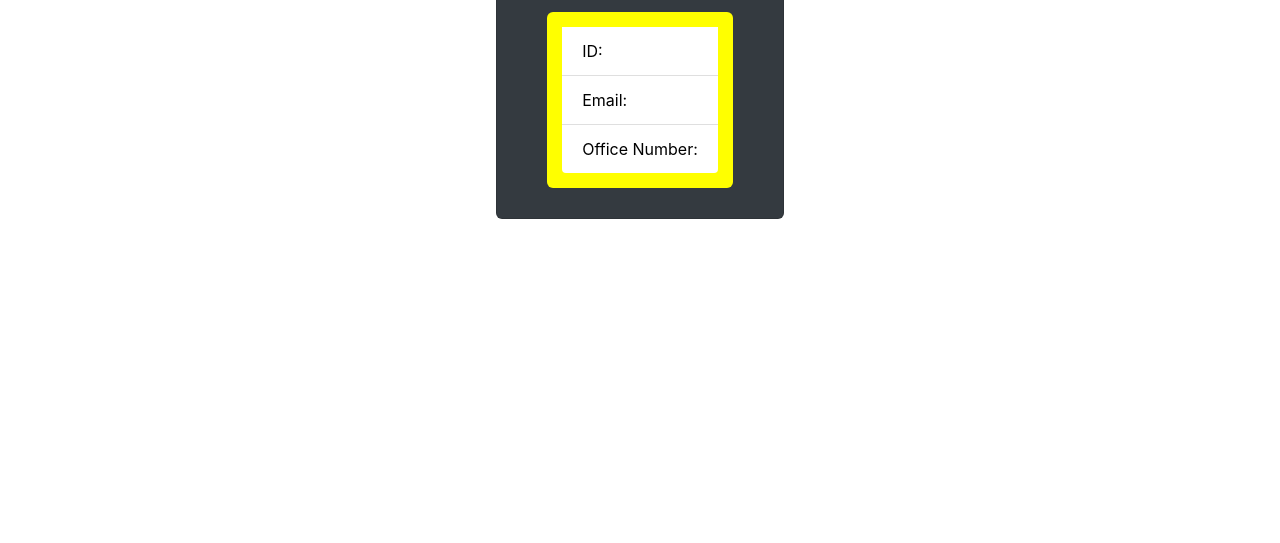
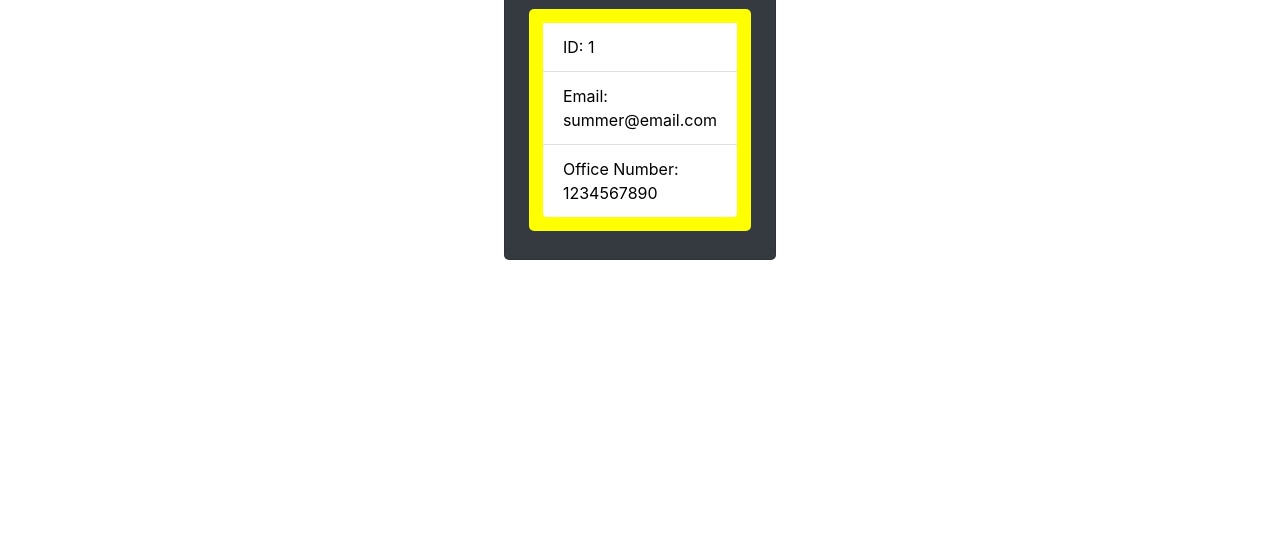
Before and after one commit to SummerElise/Obj-Oriented-Programming-10, a website: page final.html in a window 1280 px wide. Shown: the part 257-800 px from the top of the page. Drawn offline with nearby package versions, Linux system fonts and the light colour scheme.

Commit message:
added to my style section of the final html file

```diff
--- a/final.html
+++ b/final.html
@@ -12,22 +12,22 @@
                 display: flex;
                 flex-wrap: wrap;
                 justify-content: center;
-                margin-top: 20px;
-                margin-bottom: 20px;
+                margin-top: 19px;
+                margin-bottom: 19px;
             }
             .card {
-                padding: 15px;
-                border-radius: 6px;
+                padding: 14px;
+                border-radius: 5px;
                 background-color: white;
                 color: white;
-                margin: 15px;
+                margin: 14px;
             }
             .text {
-                padding: 15px;
-                border-radius: 6px;
+                padding: 14px;
+                border-radius: 5px;
                 background-color: yellow;
                 color: black;
-                margin: 15px;
+                margin: 14px;
             }
             .col {
                 flex: 1;
@@ -40,17 +40,17 @@
         <span class="navbar-brand mb-0 h1 w-100 text-center">Team Members</span>
     </nav>
     <div class="container">
-        <div class="row"><div class="card bg-dark justify-content-center align-items-center" style="width: 18rem;">
+        <div class="row"><div class="card bg-dark justify-content-center align-items-center" style="width: 17rem;">
                 <div class="col card-header">
-                    <h4>summer</h4>
+                    <h4>Summer</h4>
                 </div>
                 <div class="col card-header">
                     <h5>Manager</h5>
                 </div>
                 <ul class="list-group list-group-flush text">
-                <li class="list-group-item">ID: </li>
-                <li class="list-group-item">Email: </li>
-                <li class="list-group-item">Office Number: </li>
+                <li class="list-group-item">ID: 1</li>
+                <li class="list-group-item">Email: summer@email.com</li>
+                <li class="list-group-item">Office Number: 1234567890</li>
                 </ul>
                 </div>
                 </div>
```
Also changed, not shown: index.js (+11 -11 lines).
